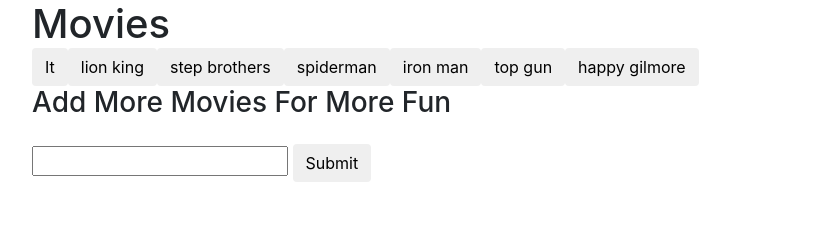
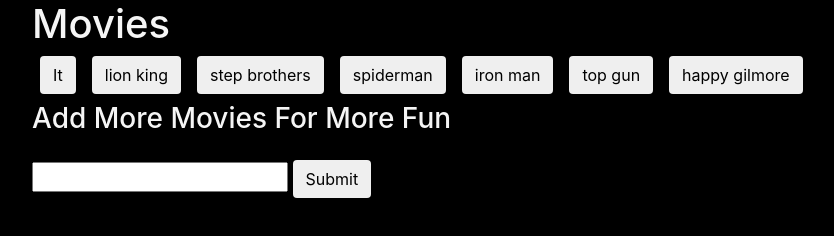
Before and after one commit to daltonduncan44/Giphy_api, a plain HTML site: page index.html in a window 1280 px wide. Shown: the whole page, without its empty margins (0-834 px from the left). Drawn offline with nearby package versions, Linux system fonts and the light colour scheme.

Commit message:
Basic CSS

```diff
--- a/main.js
+++ b/main.js
@@ -30,6 +30,7 @@ function makeButtons(){
 function addButton(movie){
 	if(topics.indexOf(movie) === -1) {
 		topics.push(movie);
+		//clear out old giphs
 		$("#button-container").empty();
 		makeButtons();
 	}
@@ -54,7 +55,7 @@ function getterGIFContainer(movie){
 			$("#gif-container").append(newDiv);
 		});
 		// animate the giphs state on click
-		$("#gif-container").addClass("dotted-border");
+
 		$(".gif-image").unbind("click");
 		$(".gif-image").on("click", function(){
 			if($(this).attr("state") === "still") {
@@ -68,7 +69,7 @@ function getterGIFContainer(movie){
 		});
 	});
 }
-//function to run on screen open to set the stage with buttons and input box
+//function to run on screen open to set the stage with buttons and input
 $(document).ready(function(){
 	makeButtons();
 	$("#submit").on("click", function(){
--- a/style.css
+++ b/style.css
@@ -1,16 +1,25 @@
+body{
+    background-color:black;
+}
+
+
 #button-container{
 margin: 0pc 0pc 0pc 2pc;
 
 }
 h1{
-
+    color: whitesmoke;
     margin: 0pc 0pc 0pc 2pc;
 
 }
 
 h3 {
     margin: 0pc 0pc 0pc 2pc;
+    color: whitesmoke;
+}
 
+p{
+    color: whitesmoke;
 }
 #gif-container{
     margin: 0pc 0pc 0pc 2pc;
@@ -18,3 +27,8 @@ h3 {
 .inputGroup{
     margin: 0pc 0pc 0pc 2pc;
 }
+button {
+margin: .5pc;
+
+
+}
```
Also changed, not shown: index.html (+1 -1 lines).
